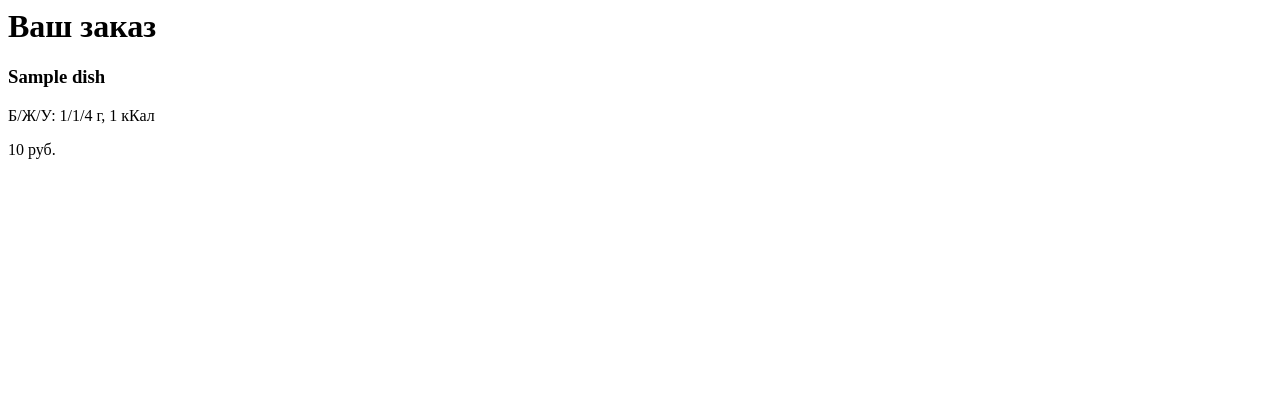
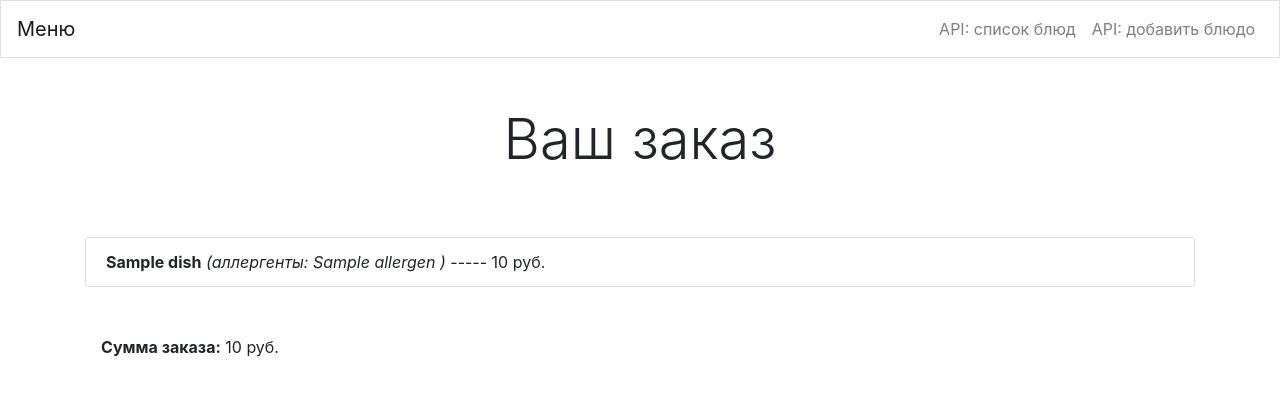
Before and after one commit to GeVhoo/restaurant_menu, a Django app: template menu/templates/menu/order.html in a window 1280 px wide. Shown: the top 396 px of the page. Run offline with Django 3.2, Linux system fonts and the light colour scheme; tables that the repository leaves empty hold one stand-in row (values such as "Sample post"); the template is opened without the code that fills it: values that come from a table or form of the project are taken from there, most other values are stand-ins (such as "Sample title", 1, 10 or a date in 2020); some libraries are stand-ins or nearby versions.

Commit message:
Add base.html

```diff
--- /dev/null
+++ b/menu/templates/menu/base.html
@@ -0,0 +1,47 @@
+{% load bootstrap4 %}
+
+<!DOCTYPE html>
+<html lang="ru">
+<head>
+    <meta charset="utf-8">
+    <meta name="viewport" content="width=device-width, initial-scale=1, shrink-to-fit=no">
+    <title>Ресторан | Готовим как Гордон Рамзи</title>
+
+    {% bootstrap_css %}
+    {% bootstrap_javascript jquery='full' %}
+
+</head>
+<body>
+
+<nav class="navbar navbar-expand-md navbar-light bg-ligth mb-4 border">
+    <a class="navbar-brand" href="{% url 'menu:dishes' %}">Меню</a>
+
+    <button class="navbar-toggler" type="button" data-toggle="collapse" data-target="#navbarCollapse"
+            aria-controls="navbarCollapse" aria-expanded="false" aria-label="Toggle navigation">
+        <span class="navbar-toggle-icon"></span>
+    </button>
+    <div class="collapse navbar-collapse" id="navbarCollapse">
+        <ul class="navbar-nav ml-auto">
+            <li class="nav-item">
+                <a class="nav-link" href="{% url 'menu:dishes' %}">API: список блюд</a>
+            </li>
+            <li class="nav-item">
+                <a class="nav-link" href="{% url 'menu:dishes' %}">API: добавить блюдо</a>
+            </li>
+        </ul>
+    </div>
+
+</nav>
+
+<main role="main" class="container">
+    <div class="pb-2 mb-2">
+        {% block page_header %}{% endblock page_header %}
+    </div>
+    <div>
+        {% block content %}{% endblock content %}
+    </div>
+</main>
+
+</body>
+
+</html>
--- a/menu/templates/menu/order.html
+++ b/menu/templates/menu/order.html
@@ -1,11 +1,32 @@
-<h1>Ваш заказ</h1>
+{% extends "menu/base.html" %}
 
-{% if dishes %}
-    {% for dish in dishes %}
-        <h3>{{ dish.dish_name }}</h3>
-        <p>Б/Ж/У: {{ dish.protein }}/{{ dish.fat }}/{{ dish.carbohydrates }} г, {{ dish.energy }} кКал</p>
-        <p>{{ dish.price }} руб.</p>
-    {% endfor %}
-{% else %}
-    <p>Вернитесь на страницу меню и выбирете блюдо.</p>
-{% endif %}
+{% block page_header %}
+    <div class="text-center m-5">
+        <h1 class="display-4">Ваш заказ</h1>
+    </div>
+{% endblock page_header %}
+
+{% block content %}
+    {% if dishes %}
+        <ul class="list-group">
+        {% for dish in dishes %}
+            <li class="list-group-item">
+                <b>{{ dish.dish_name }}</b>
+                <em>
+                {% if dish.allergens.all %}
+                    (аллергенты:
+                    {% for allergen in dish.allergens.all %}
+                        {{ allergen.allergen_name }}
+                    {% endfor %}
+                    )
+                {% endif %}
+                </em>
+                ----- {{ dish.price }} руб.
+            </li>
+        {% endfor %}
+        </ul>
+        <p class="mt-5 ml-3"><b>Сумма заказа:</b> {{ order_price }} руб.</p>
+    {% else %}
+        <h3 class="text-center">Вернитесь на страницу меню и выберите блюдо.</h3>
+    {% endif %}
+{% endblock content %}
```
Also changed, not shown: menu/models.py (+21 -8 lines), menu/templates/menu/index.html (+29 -7 lines), menu/views.py (+12 -3 lines), restaurant_menu/settings.py (+9 -7 lines), favicon.ico (added), 1 other file.
